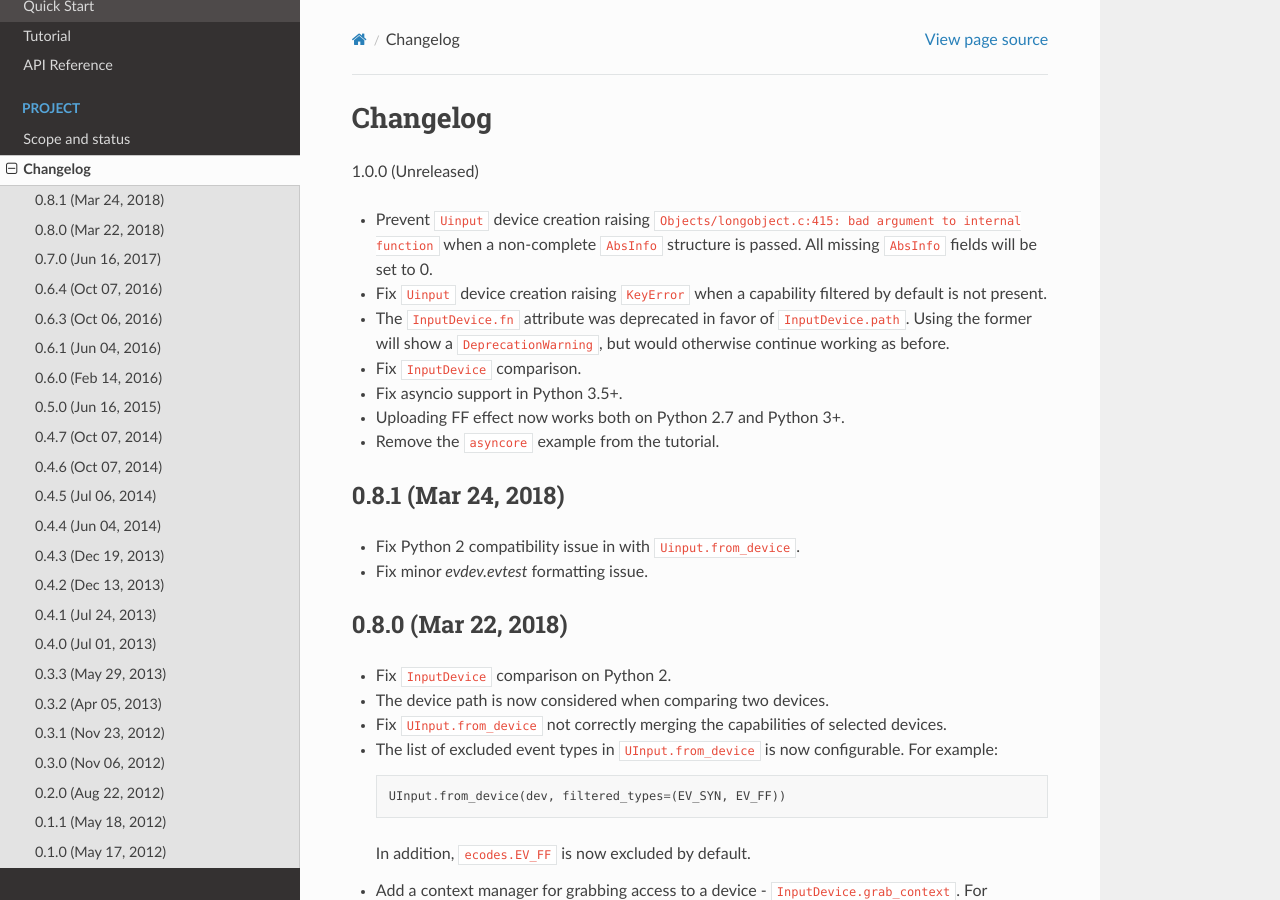
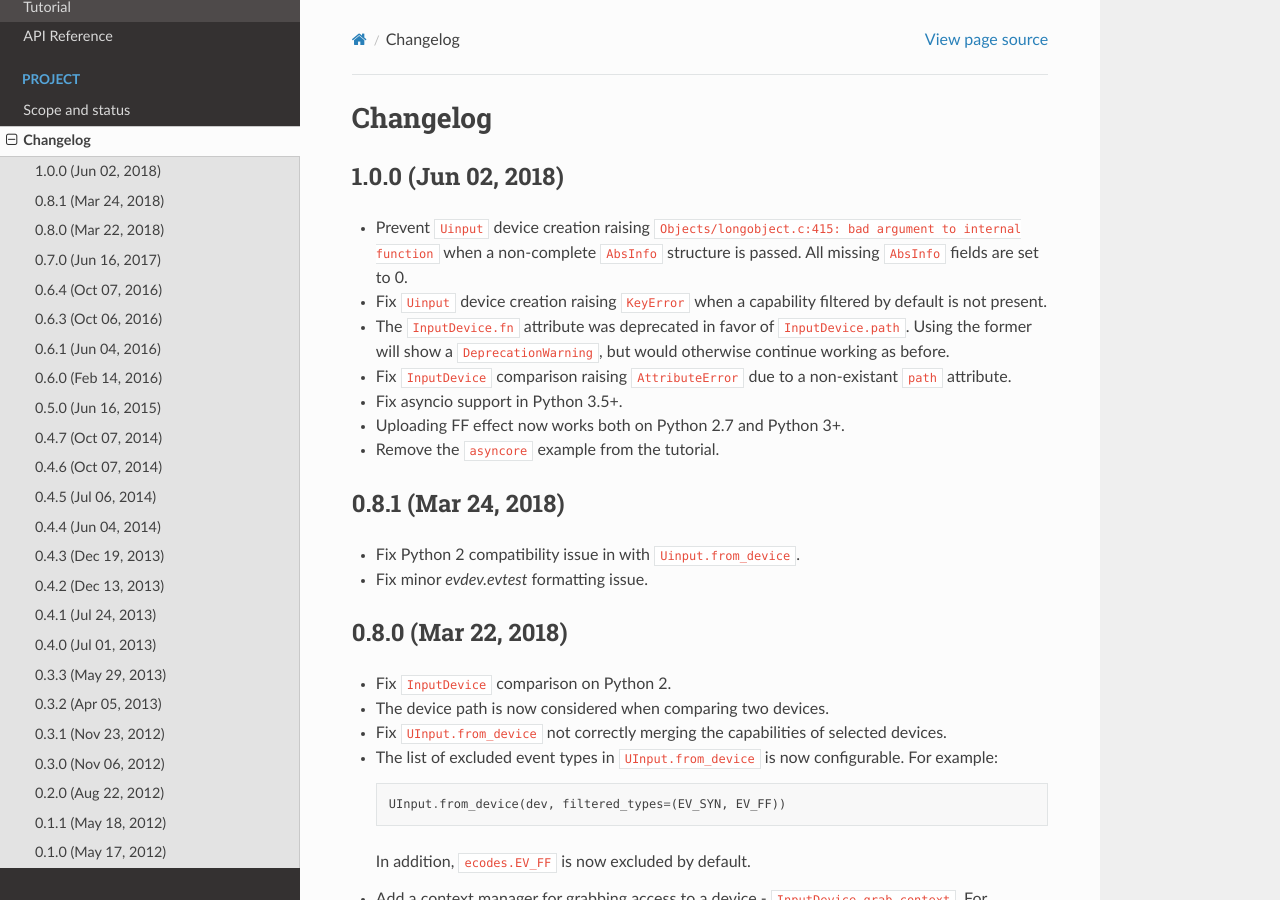
Before and after one commit to gvalkov/python-evdev, a Sphinx documentation site: the page built from docs/changelog.rst, in a window 1280 px wide and 900 px high. Built offline with Sphinx 7.4.7 and the Read the Docs theme 2.0.0, drawn with Linux system fonts in a browser that asks for light colours.

Commit message:
Bump version: 0.8.1 -> 1.0.0

```diff
--- a/docs/changelog.rst
+++ b/docs/changelog.rst
@@ -1,20 +1,22 @@
 Changelog
 ---------
 
-1.0.0 (Unreleased)
+1.0.0 (Jun 02, 2018)
+====================
 
 - Prevent ``Uinput`` device creation raising ``Objects/longobject.c:415: bad
   argument to internal function`` when a non-complete ``AbsInfo`` structure is
-  passed. All missing ``AbsInfo`` fields will be set to 0.
+  passed. All missing ``AbsInfo`` fields are set to 0.
 
 - Fix ``Uinput`` device creation raising ``KeyError`` when a capability filtered
   by default is not present.
 
-- The ``InputDevice.fn`` attribute was deprecated in favor of
-  ``InputDevice.path``. Using the former will show a ``DeprecationWarning``, but
-  would otherwise continue working as before.
+- The ``InputDevice.fn`` attribute was deprecated in favor of ``InputDevice.path``.
+  Using the former will show a ``DeprecationWarning``, but would otherwise continue
+  working as before.
 
-- Fix ``InputDevice`` comparison.
+- Fix ``InputDevice`` comparison raising ``AttributeError`` due to a non-existant
+  ``path`` attribute.
 
 - Fix asyncio support in Python 3.5+.
 
--- a/docs/conf.py
+++ b/docs/conf.py
@@ -60,7 +60,7 @@ copyright = u'2012-2016, Georgi Valkov'
 # built documents.
 #
 # The full version, including alpha/beta/rc tags.
-release = '0.8.1'
+release = '1.0.0'
 
 # The short X.Y version.
 version = release
--- a/docs/index.rst
+++ b/docs/index.rst
@@ -43,6 +43,4 @@ License
 This package is released under the terms of the `Revised BSD License`_.
 
 .. _`Revised BSD License`: https://raw.github.com/gvalkov/python-evdev/master/LICENSE
-.. _python-uinput:     https://github.com/tuomasjjrasanen/python-uinput
-.. _ruby-evdev:        http://technofetish.net/repos/buffaloplay/ruby_evdev/doc/
 .. _evdev:             http://svn.navi.cx/misc/trunk/python/evdev/
--- a/setup.cfg
+++ b/setup.cfg
@@ -1,5 +1,5 @@
 [bumpversion]
-current_version = 0.8.1
+current_version = 1.0.0
 message = Bump version: {current_version} -> {new_version}
 commit = True
 tag = True
--- a/setup.py
+++ b/setup.py
@@ -44,7 +44,7 @@ ecodes_c = Extension('evdev._ecodes', sources=['evdev/ecodes.c'], extra_compile_
 #-----------------------------------------------------------------------------
 kw = {
     'name':                 'evdev',
-    'version':              '0.8.1',
+    'version':              '1.0.0',
 
     'description':          'Bindings to the Linux input handling subsystem',
     'long_description':     open(pjoin(here, 'README.rst')).read(),
```
Also changed, not shown: docs/tutorial.rst (+4 -4 lines).
